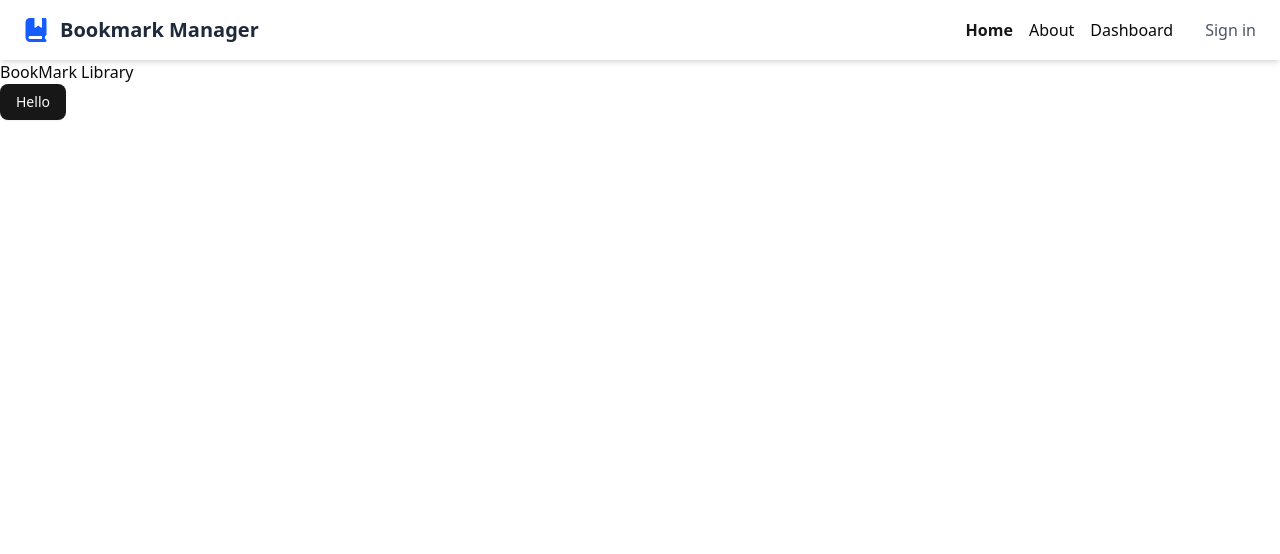
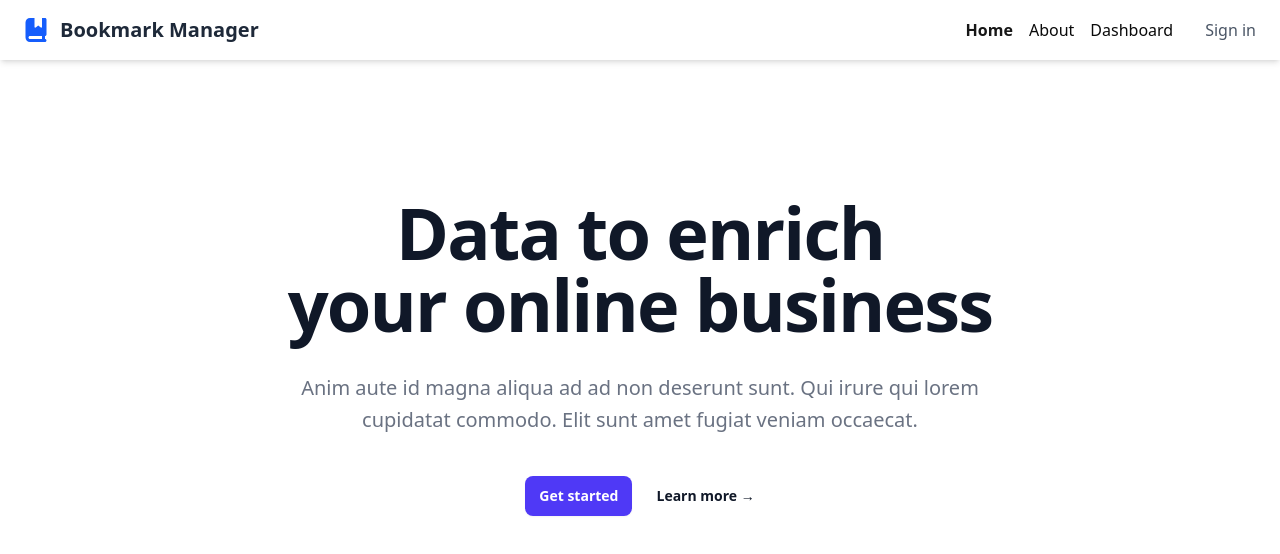
Before and after one commit to Aryandec/bookmark-manager, a Next.js app: page / in a window 1280 px wide. Shown: the top 554 px of the page. Built offline with nearby package versions, Linux system fonts and the light colour scheme.

Commit message:
initial hero section

```diff
--- /dev/null
+++ b/app/about/page.jsx
@@ -0,0 +1,7 @@
+const about = () => {
+  return (
+    <div>about</div>
+  )
+}
+
+export default about
--- a/app/globals.css
+++ b/app/globals.css
@@ -120,3 +120,7 @@
     @apply bg-background text-foreground;
   }
 }
+
+.custom-clip-path {
+  clip-path: polygon(74.1% 44.1%, 100% 61.6%, 97.5% 26.9%, 85.5% 0.1%, 80.7% 2%, 72.5% 32.5%, 60.2% 62.4%, 52.4% 68.1%, 47.5% 58.3%, 45.2% 34.5%, 27.5% 76.7%, 0.1% 64.9%, 17.9% 100%, 27.6% 76.8%, 76.1% 97.7%, 74.1% 44.1%);
+}
--- a/app/page.jsx
+++ b/app/page.jsx
@@ -1,10 +1,11 @@
 import { Button } from "@/components/ui/button";
-
+import HeroSection from "@/components/herosection";
 export default function Home() {
   return (
-    <main className="">
-      <h1> BookMark Library</h1>
-      <Button>Hello</Button>
+    <main>
+      <section className ="p-20">
+        <HeroSection />
+      </section>
     </main>
   );
 }
--- /dev/null
+++ b/components/herosection.jsx
@@ -0,0 +1,28 @@
+const HeroSection = () => {
+  return (
+    <div className="relative isolate px-6 pt-14 lg:px-8">
+      <div class="text-center">
+        <h1 className="text-5xl font-semibold tracking-tight text-balance text-gray-900 sm:text-7xl">
+          Data to enrich <br /> your online business
+        </h1>
+        <p className="mt-8 text-lg font-medium text-pretty text-gray-500 sm:text-xl/8">
+          Anim aute id magna aliqua ad ad non deserunt sunt. Qui irure qui lorem <br />
+          cupidatat commodo. Elit sunt amet fugiat veniam occaecat.
+        </p>
+        <div className="mt-10 flex items-center justify-center gap-x-6">
+          <a
+            href="/sign-in"
+            className="rounded-md bg-indigo-600 px-3.5 py-2.5 text-sm font-semibold text-white shadow-xs hover:bg-indigo-500 focus-visible:outline-2 focus-visible:outline-offset-2 focus-visible:outline-indigo-600"
+          >
+            Get started
+          </a>
+          <a href="/about" className="text-sm/6 font-semibold text-gray-900">
+            Learn more <span aria-hidden="true">→</span>
+          </a>
+        </div>
+      </div>
+    </div>
+  );
+};
+
+export default HeroSection;
```
